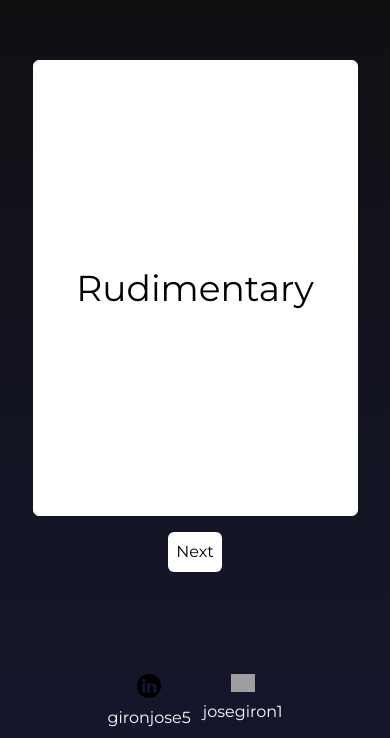
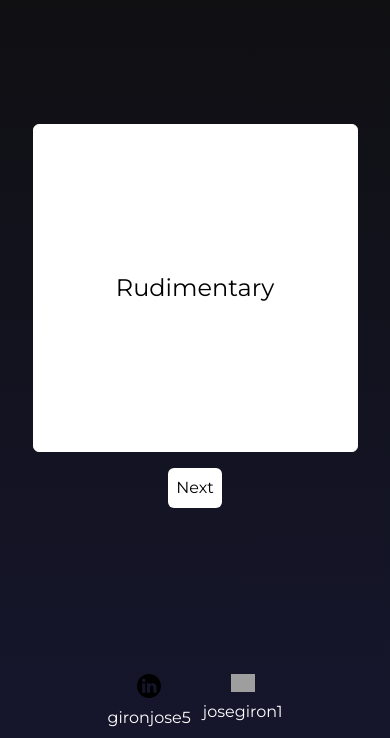
Before and after one commit to josegiron1/wordknowledge, a Next.js app: page / in a window 390 px wide. Shown: the part 106-844 px from the top of the page. Built offline with nearby package versions, Linux system fonts and the light colour scheme; grey boxes are pictures that could not be loaded.

Commit message:
modify height and font size

```diff
--- a/src/pages/index.tsx
+++ b/src/pages/index.tsx
@@ -88,16 +88,16 @@ function Flashcard({
   const [isFlipped, setIsFlipped] = useState(false);
 
   return (
-    <div className="flex h-[32rem] w-10/12 flex-col items-center  justify-center lg:h-96 lg:w-1/2">
+    <div className="flex h-96 w-10/12 flex-col items-center  justify-center lg:w-1/2">
       <div
         className={`card h-full w-full ${isFlipped ? "is-flipped" : ""}`}
         onClick={() => setIsFlipped(!isFlipped)}
       >
         <div className="card-side front flex items-center justify-center rounded-md bg-white p-2 text-black">
-          <p className="text-4xl">{word}</p>
+          <p className="text-2xl sm:text-4xl">{word}</p>
         </div>
         <div className="card-side back flex items-center justify-center rounded-md bg-white p-2 text-black">
-          <p className="text-4xl leading-normal">
+          <p className="text-2xl sm:text-4xl leading-normal">
             <mark className="bg-[#d4ff32]">{meaning}</mark>
           </p>
         </div>
```
